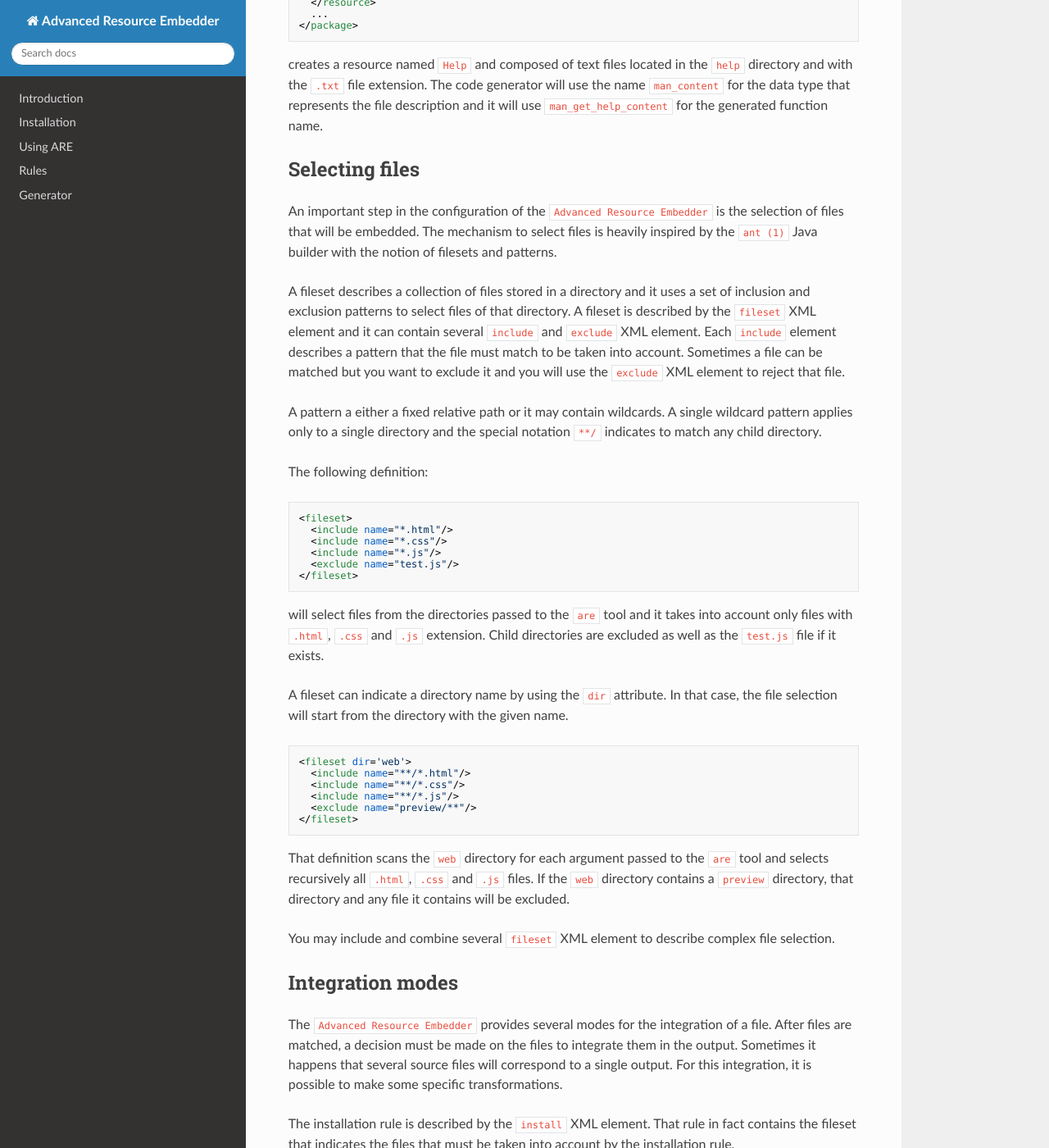
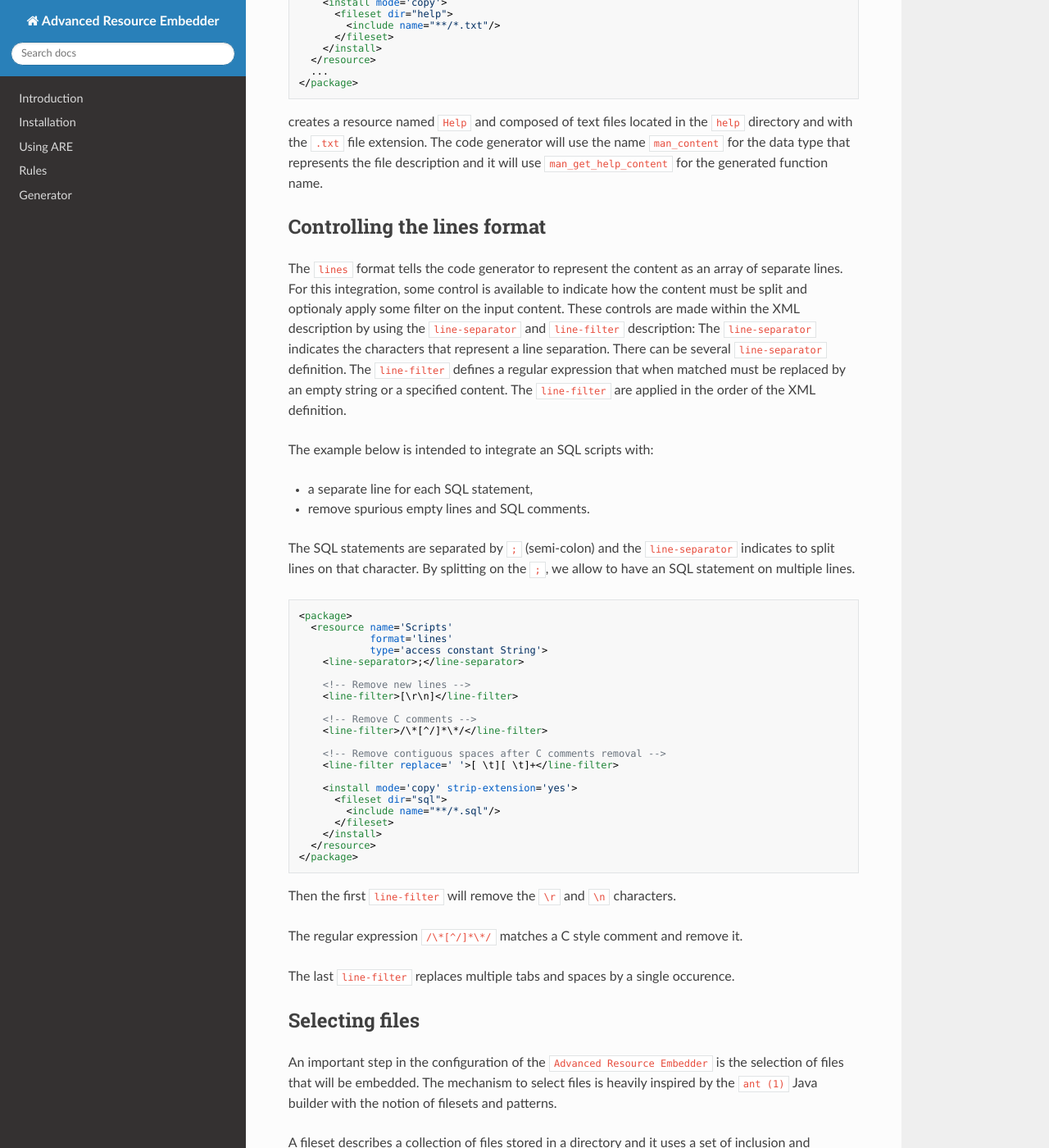
Before and after one commit to stcarrez/resource-embedder, an MkDocs documentation site: the page built from docs/Using.md, in a window 1280 px wide and 1400 px high, scrolled down 1113 px. Shown: the whole window at 82% size. Built offline with MkDocs 1.6.1, drawn with Linux system fonts in a browser that asks for light colours; nearby versions of some CDN libraries; some of the changed text lies outside the part shown.

Commit message:
Update the documentation to explain the 'lines' format

````diff
--- a/docs/Using.md
+++ b/docs/Using.md
@@ -21,6 +21,11 @@ before their integration.
       ...
     </install>
   <resource>
+  <resource name='Config' format='lines'>
+    <install mode='xxx'>
+      ...
+    </install>
+  </resource>
   <resource name='Web' format='binary'>
     <install mode='xxx'>
       ...
@@ -66,6 +71,59 @@ directory and with the `.txt` file extension.  The code generator will use
 the name `man_content` for the data type that represents the file description
 and it will use `man_get_help_content` for the generated function name.
 
+
+## Controlling the lines format
+
+The `lines` format tells the code generator to represent the content as an
+array of separate lines.  For this integration, some control is available to
+indicate how the content must be split and optionaly apply some filter on
+the input content.  These controls are made within the XML description
+by using the `line-separator` and `line-filter` description:
+The `line-separator` indicates the characters that represent a line separation.
+There can be several `line-separator` definition.  The `line-filter`
+defines a regular expression that when matched must be replaced by an empty
+string or a specified content.  The `line-filter` are applied in the order
+of the XML definition.
+
+The example below is intended to integrate an SQL scripts with:
+
+* a separate line for each SQL statement,
+* remove spurious empty lines and SQL comments.
+
+The SQL statements are separated by `;` (semi-colon) and the `line-separator`
+indicates to split lines on that character.  By splitting on the `;`, we allow to
+have an SQL statement on multiple lines.
+
+```XML
+<package>
+  <resource name='Scripts'
+            format='lines'
+            type='access constant String'>
+    <line-separator>;</line-separator>
+
+    <!-- Remove new lines -->
+    <line-filter>[\r\n]</line-filter>
+
+    <!-- Remove C comments -->
+    <line-filter>/\*[^/]*\*/</line-filter>
+
+    <!-- Remove contiguous spaces after C comments removal -->
+    <line-filter replace=' '>[ \t][ \t]+</line-filter>
+
+    <install mode='copy' strip-extension='yes'>
+      <fileset dir="sql">
+        <include name="**/*.sql"/>
+      </fileset>
+    </install>
+  </resource>
+</package>
+```
+
+Then the first `line-filter` will remove the `\r` and `\n` characters.
+
+The regular expression `/\*[^/]*\*/` matches a C style comment and remove it.
+
+The last `line-filter` replaces multiple tabs and spaces by a single occurence.
 
 ## Selecting files
 
@@ -144,5 +202,4 @@ must be taken into account by the installation rule.
 
 The installation modes are described more into details in the [Rules](Are_Installer.md) chapter.
 
-
 ## Man page
````
Also changed, not shown: README.md (+0 -17 lines), docs/Are_Generator.md (+19 -5 lines), docs/Are_Using.md (+58 -1 lines), docs/title.md (+1 -1 lines), 2 other files.
